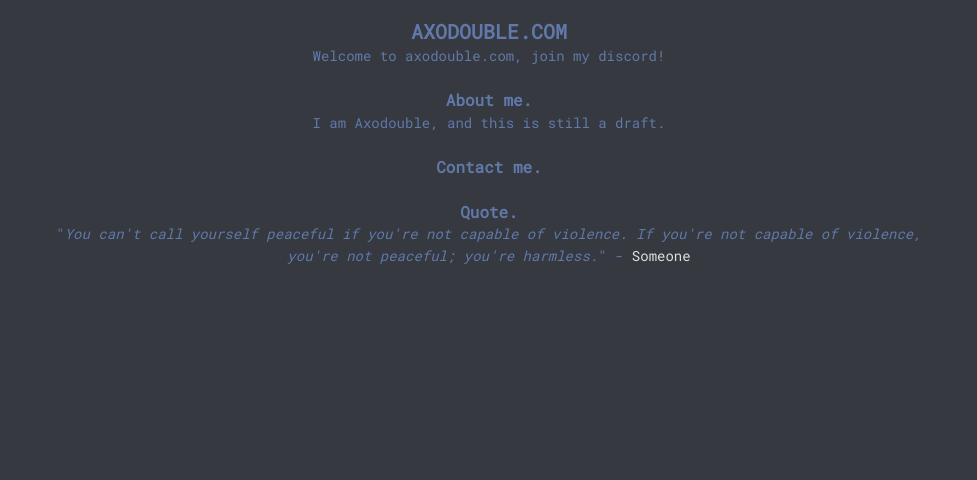
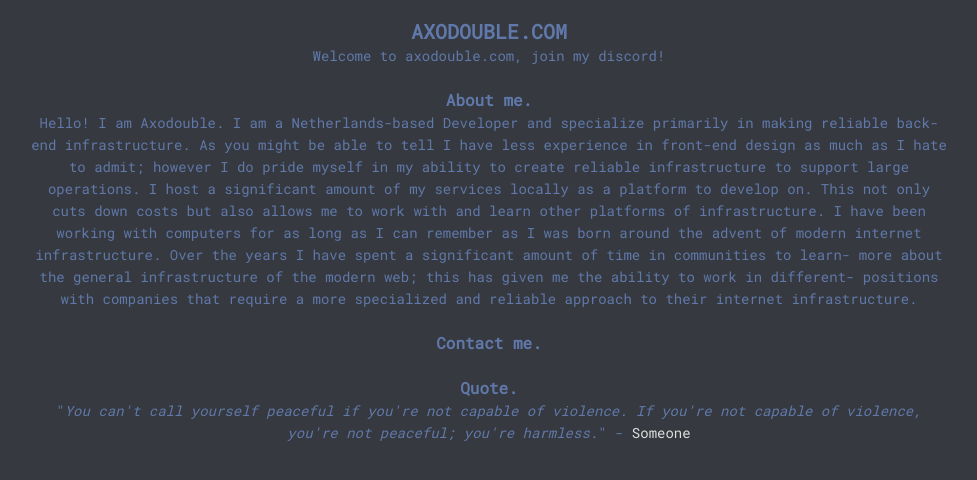
Before and after one commit to Axodouble/axodouble.com, a Next.js app: page / in a window 1280 px wide. Both pictures are taken after a click on the element "About me.". Shown: the top 480 px of the page, without its empty margins (151-1128 px from the left). Built offline with nearby package versions, Linux system fonts and the light colour scheme.

Commit message:
Finished main page sections.

```diff
--- a/src/app/page.js
+++ b/src/app/page.js
@@ -9,6 +9,10 @@ export default function Home() {
   useEffect(() => {
     setQuote(getRandomQuote());
   }, []);
+
+  const getNewQuote = () => {
+    setQuote(getRandomQuote());
+  };
 
   const handleSectionClick = (section) => {
     setVisibleSections(prevSections => {
@@ -35,7 +39,18 @@ export default function Home() {
       </h3> <br />
       {visibleSections.includes('aboutMe') && (
         <div>
-          <p>I am Axodouble, and this is still a draft.</p>
+          <p>Hello! I am Axodouble.
+            I am a Netherlands-based Developer and specialize primarily in making reliable back-end infrastructure.
+            As you might be able to tell I have less experience in front-end design as much as I hate to admit;
+            however I do pride myself in my ability to create reliable infrastructure to support large operations.
+            I host a significant amount of my services locally as a platform to develop on.
+            This not only cuts down costs but also allows me to work with and learn other platforms of infrastructure.
+
+            I have been working with computers for as long as I can remember as I was born around the advent of modern
+            internet infrastructure. Over the years I have spent a significant amount of time in communities to learn-
+            more about the general infrastructure of the modern web; this has given me the ability to work in different-
+            positions with companies that require a more specialized and reliable approach to their internet infrastructure.
+          </p>
         </div>
       )}<br />
       <h3 className={`${styles.h3} ${styles.clickable} ${styles.inversehighlight}`} onClick={() => handleSectionClick('contactMe')}>Contact me.</h3>
@@ -48,7 +63,7 @@ export default function Home() {
       <br /><br />
       {quote && (
         <>
-          <h3 className={styles.h3}>Quote.</h3>
+          <h3 className={`${styles.h3} ${styles.clickable} ${styles.inversehighlight}`} onClick={() => getNewQuote()}>Quote.</h3>
           <p>
             "<i><a className={styles.inversehighlight} href={quote.quote.link || '#'}>{quote.quote.text}</a></i>"
             - <a className={styles.inverse} href={quote.user.link || '#'}>{quote.user.text}</a>
```
